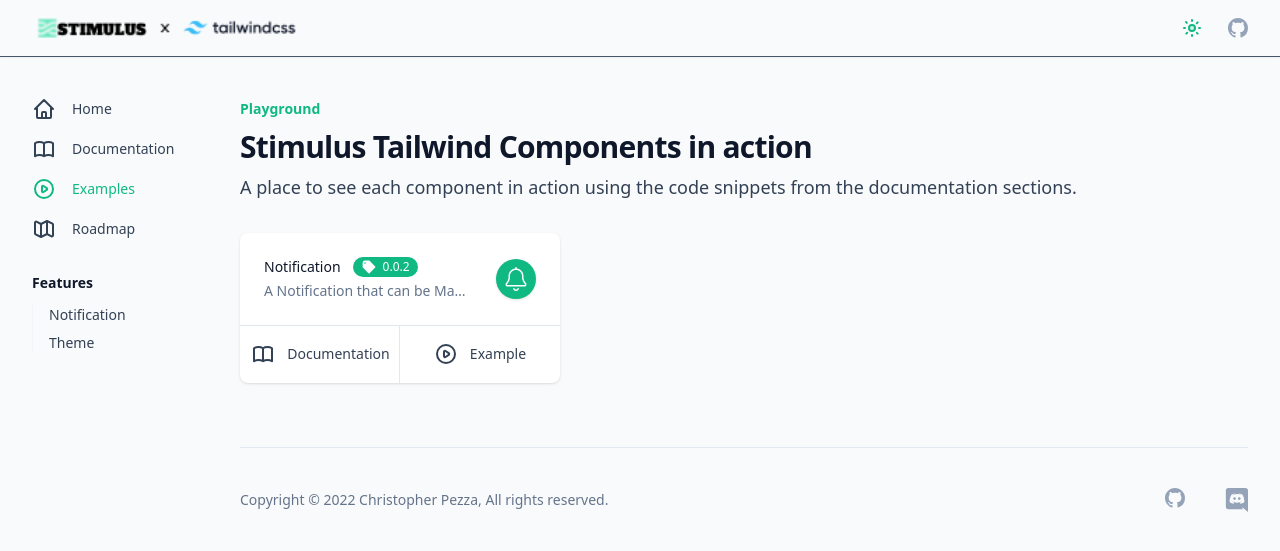
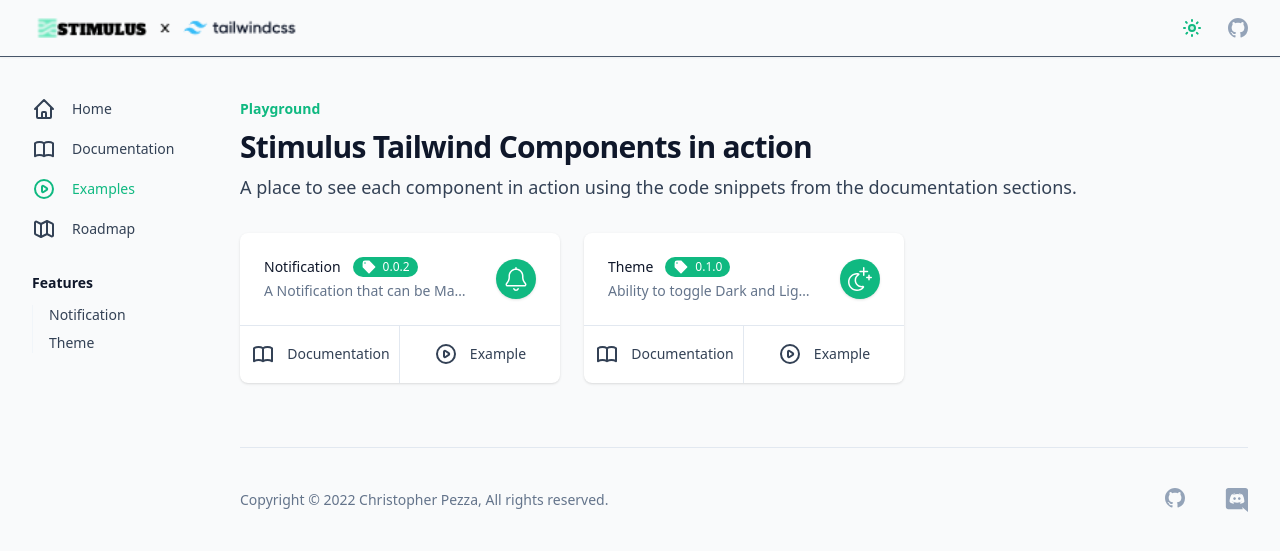
Before and after one commit to chiefpansancolt/stimulus-tailwind-components, a Jekyll site: the page built from docs/playground/home.html, in a window 1280 px wide. Shown: the top 551 px of the page. Built offline with Jekyll 4.4.1, drawn with Linux system fonts in a browser that asks for light colours; Markdown is read by kramdown in place of the engine named in the settings.

Commit message:
add theme documentation and example

````diff
--- a/docs/_config.yml
+++ b/docs/_config.yml
@@ -25,5 +25,7 @@
   installation: /docs/installation
   docs:
     notification: /docs/notification
+    theme: /docs/theme
   playground:
     notification: /playground/notification
+    theme: /playground/theme
--- a/docs/_data/features.yml
+++ b/docs/_data/features.yml
@@ -14,7 +14,7 @@
   order: 2
   version: 0.1.0
   details: Ability to toggle Dark and Light Theme. With the ability to detect system preferece on load.
-  released: false
+  released: true
   docLink: docs/theme
   expLink: playground/theme
   icon: >-
--- a/docs/docs/theme/index.md
+++ b/docs/docs/theme/index.md
@@ -10,6 +10,10 @@
 previousName: Theme
 previousLink: /docs/theme
 ---
+
+## Playground
+
+Want to see them in action? Check out the examples [here]({{ site.links.playground.theme | relative_url }}) for the ability to play with theme.
 
 ## Attributes
 
@@ -47,6 +51,48 @@
 ```html
 <!DOCTYPE html>
 <html lang="en" data-controller="theme" data-theme-target="body" data-theme-dark-class="dark">
+  <head>
+    <meta charset="utf-8" />
+    <title>{{ page.title }}</title>
+  </head>
+  <body>
+    <button type="button" data-action="click->theme#toggle">
+      <span class="dark:hidden">
+        <svg viewBox="0 0 24 24" fill="none" stroke-width="2" stroke-linecap="round" stroke-linejoin="round" class="h-6 w-6">
+          <path d="M15 12a3 3 0 1 1-6 0 3 3 0 0 1 6 0Z" class="fill-emerald-400/20 stroke-emerald-500"></path>
+          <path d="M12 4v1M17.66 6.344l-.828.828M20.005 12.004h-1M17.66 17.664l-.828-.828M12 20.01V19M6.34 17.664l.835-.836M3.995 12.004h1.01M6 6l.835.836" class="stroke-emerald-500"></path>
+        </svg>
+      </span>
+      <span class="hidden dark:inline">
+        <svg viewBox="0 0 24 24" fill="none" class="h-6 w-6">
+          <path
+            fill-rule="evenodd"
+            clip-rule="evenodd"
+            d="M17.715 15.15A6.5 6.5 0 0 1 9 6.035C6.106 6.922 4 9.645 4 12.867c0 3.94 3.153 7.136 7.042 7.136 3.101 0 5.734-2.032 6.673-4.853Z"
+            class="fill-emerald-400/20"
+          ></path>
+          <path
+            d="m17.715 15.15.95.316a1 1 0 0 0-1.445-1.185l.495.869ZM9 6.035l.846.534a1 1 0 0 0-1.14-1.49L9 6.035Zm8.221 8.246a5.47 5.47 0 0 1-2.72.718v2a7.47 7.47 0 0 0 3.71-.98l-.99-1.738Zm-2.72.718A5.5 5.5 0 0 1 9 9.5H7a7.5 7.5 0 0 0 7.5 7.5v-2ZM9 9.5c0-1.079.31-2.082.845-2.93L8.153 5.5A7.47 7.47 0 0 0 7 9.5h2Zm-4 3.368C5 10.089 6.815 7.75 9.292 6.99L8.706 5.08C5.397 6.094 3 9.201 3 12.867h2Zm6.042 6.136C7.718 19.003 5 16.268 5 12.867H3c0 4.48 3.588 8.136 8.042 8.136v-2Zm5.725-4.17c-.81 2.433-3.074 4.17-5.725 4.17v2c3.552 0 6.553-2.327 7.622-5.537l-1.897-.632Z"
+            class="fill-emerald-500"
+          ></path>
+          <path
+            fill-rule="evenodd"
+            clip-rule="evenodd"
+            d="M17 3a1 1 0 0 1 1 1 2 2 0 0 0 2 2 1 1 0 1 1 0 2 2 2 0 0 0-2 2 1 1 0 1 1-2 0 2 2 0 0 0-2-2 1 1 0 1 1 0-2 2 2 0 0 0 2-2 1 1 0 0 1 1-1Z"
+            class="fill-emerald-500"
+          ></path>
+        </svg>
+      </span>
+    </button>
+  </body>
+</html>
+```
+
+### Without System Preference Enabled
+
+```html
+<!DOCTYPE html>
+<html lang="en" data-controller="theme" data-theme-target="body" data-theme-dark-class="dark" data-theme-use-system-ref-value="false">
   <head>
     <meta charset="utf-8" />
     <title>{{ page.title }}</title>
--- /dev/null
+++ b/docs/playground/theme/index.html
@@ -0,0 +1,107 @@
+---
+layout: playground
+permalink: /playground/theme
+title: Stimulus Tailwind Components - Playground Theme (Dark Mode Toggle)
+header: Theme
+subheader: Theme Component (Dark Mode Toggle) Examples
+details: The Theme component gives you the ability to change from light mode to dark mode.
+previousName: Notification
+previousLink: /playground/notification
+nextName: Home
+nextLink: /playground/home
+---
+
+<div class="prose prose-slate dark:prose-dark">
+  <h2>Documentation</h2>
+  <p>Want to see more details on how to configure Theme? Check out the doucmentation <a href="{{ site.links.docs.theme | relative_url }}">here</a> for more details and exaplainations.</p>
+
+  <h2>Examples</h2>
+  <h3>Standard Site Usage</h3>
+
+  <p class="pt-2.5 pb-2.5">
+    <button
+      type="button"
+      data-action="click->theme#toggle"
+      class="inline-flex items-center rounded-md border border-transparent bg-blue-600 px-3 py-2 text-sm font-medium leading-4 text-white shadow-sm hover:bg-blue-700 focus:outline-none focus:ring-2 focus:ring-blue-500 focus:ring-offset-2"
+    >
+      <span class="dark:hidden">
+        <svg viewBox="0 0 24 24" fill="none" stroke-width="2" stroke-linecap="round" stroke-linejoin="round" class="h-6 w-6">
+          <path d="M15 12a3 3 0 1 1-6 0 3 3 0 0 1 6 0Z" class="fill-emerald-400/20 stroke-emerald-500"></path>
+          <path d="M12 4v1M17.66 6.344l-.828.828M20.005 12.004h-1M17.66 17.664l-.828-.828M12 20.01V19M6.34 17.664l.835-.836M3.995 12.004h1.01M6 6l.835.836" class="stroke-emerald-500"></path>
+        </svg>
+      </span>
+      <span class="hidden dark:inline">
+        <svg viewBox="0 0 24 24" fill="none" class="h-6 w-6">
+          <path
+            fill-rule="evenodd"
+            clip-rule="evenodd"
+            d="M17.715 15.15A6.5 6.5 0 0 1 9 6.035C6.106 6.922 4 9.645 4 12.867c0 3.94 3.153 7.136 7.042 7.136 3.101 0 5.734-2.032 6.673-4.853Z"
+            class="fill-emerald-400/20"
+          ></path>
+          <path
+            d="m17.715 15.15.95.316a1 1 0 0 0-1.445-1.185l.495.869ZM9 6.035l.846.534a1 1 0 0 0-1.14-1.49L9 6.035Zm8.221 8.246a5.47 5.47 0 0 1-2.72.718v2a7.47 7.47 0 0 0 3.71-.98l-.99-1.738Zm-2.72.718A5.5 5.5 0 0 1 9 9.5H7a7.5 7.5 0 0 0 7.5 7.5v-2ZM9 9.5c0-1.079.31-2.082.845-2.93L8.153 5.5A7.47 7.47 0 0 0 7 9.5h2Zm-4 3.368C5 10.089 6.815 7.75 9.292 6.99L8.706 5.08C5.397 6.094 3 9.201 3 12.867h2Zm6.042 6.136C7.718 19.003 5 16.268 5 12.867H3c0 4.48 3.588 8.136 8.042 8.136v-2Zm5.725-4.17c-.81 2.433-3.074 4.17-5.725 4.17v2c3.552 0 6.553-2.327 7.622-5.537l-1.897-.632Z"
+            class="fill-emerald-500"
+          ></path>
+          <path
+            fill-rule="evenodd"
+            clip-rule="evenodd"
+            d="M17 3a1 1 0 0 1 1 1 2 2 0 0 0 2 2 1 1 0 1 1 0 2 2 2 0 0 0-2 2 1 1 0 1 1-2 0 2 2 0 0 0-2-2 1 1 0 1 1 0-2 2 2 0 0 0 2-2 1 1 0 0 1 1-1Z"
+            class="fill-emerald-500"
+          ></path>
+        </svg>
+      </span>
+    </button>
+  </p>
+
+  <pre style="padding: 0 !important">
+    <code class="language-html" id="base">
+
+    </code>
+  </pre>
+</div>
+
+<script type="text/javascript">
+  const baseCode = `
+    <!DOCTYPE html>
+    <html lang="en" data-controller="theme" data-theme-target="body" data-theme-dark-class="dark">
+      <head>
+        <meta charset="utf-8" />
+        <title>Stimulus Tailwind Components - Theme</title>
+      </head>
+      <body>
+        <button type="button" data-action="click->theme#toggle">
+          <span class="dark:hidden">
+            <svg viewBox="0 0 24 24" fill="none" stroke-width="2" stroke-linecap="round" stroke-linejoin="round" class="h-6 w-6">
+              <path d="M15 12a3 3 0 1 1-6 0 3 3 0 0 1 6 0Z" class="fill-emerald-400/20 stroke-emerald-500"></path>
+              <path d="M12 4v1M17.66 6.344l-.828.828M20.005 12.004h-1M17.66 17.664l-.828-.828M12 20.01V19M6.34 17.664l.835-.836M3.995 12.004h1.01M6 6l.835.836" class="stroke-emerald-500"></path>
+            </svg>
+          </span>
+          <span class="hidden dark:inline">
+            <svg viewBox="0 0 24 24" fill="none" class="h-6 w-6">
+              <path
+                fill-rule="evenodd"
+                clip-rule="evenodd"
+                d="M17.715 15.15A6.5 6.5 0 0 1 9 6.035C6.106 6.922 4 9.645 4 12.867c0 3.94 3.153 7.136 7.042 7.136 3.101 0 5.734-2.032 6.673-4.853Z"
+                class="fill-emerald-400/20"
+              ></path>
+              <path
+                d="m17.715 15.15.95.316a1 1 0 0 0-1.445-1.185l.495.869ZM9 6.035l.846.534a1 1 0 0 0-1.14-1.49L9 6.035Zm8.221 8.246a5.47 5.47 0 0 1-2.72.718v2a7.47 7.47 0 0 0 3.71-.98l-.99-1.738Zm-2.72.718A5.5 5.5 0 0 1 9 9.5H7a7.5 7.5 0 0 0 7.5 7.5v-2ZM9 9.5c0-1.079.31-2.082.845-2.93L8.153 5.5A7.47 7.47 0 0 0 7 9.5h2Zm-4 3.368C5 10.089 6.815 7.75 9.292 6.99L8.706 5.08C5.397 6.094 3 9.201 3 12.867h2Zm6.042 6.136C7.718 19.003 5 16.268 5 12.867H3c0 4.48 3.588 8.136 8.042 8.136v-2Zm5.725-4.17c-.81 2.433-3.074 4.17-5.725 4.17v2c3.552 0 6.553-2.327 7.622-5.537l-1.897-.632Z"
+                class="fill-emerald-500"
+              ></path>
+              <path
+                fill-rule="evenodd"
+                clip-rule="evenodd"
+                d="M17 3a1 1 0 0 1 1 1 2 2 0 0 0 2 2 1 1 0 1 1 0 2 2 2 0 0 0-2 2 1 1 0 1 1-2 0 2 2 0 0 0-2-2 1 1 0 1 1 0-2 2 2 0 0 0 2-2 1 1 0 0 1 1-1Z"
+                class="fill-emerald-500"
+              ></path>
+            </svg>
+          </span>
+        </button>
+      </body>
+    </html>
+
+  `
+
+  const baseHtml = Prism.highlight(baseCode, Prism.languages.html, 'html')
+  document.querySelector('#base').innerHTML = baseHtml
+</script>
````
